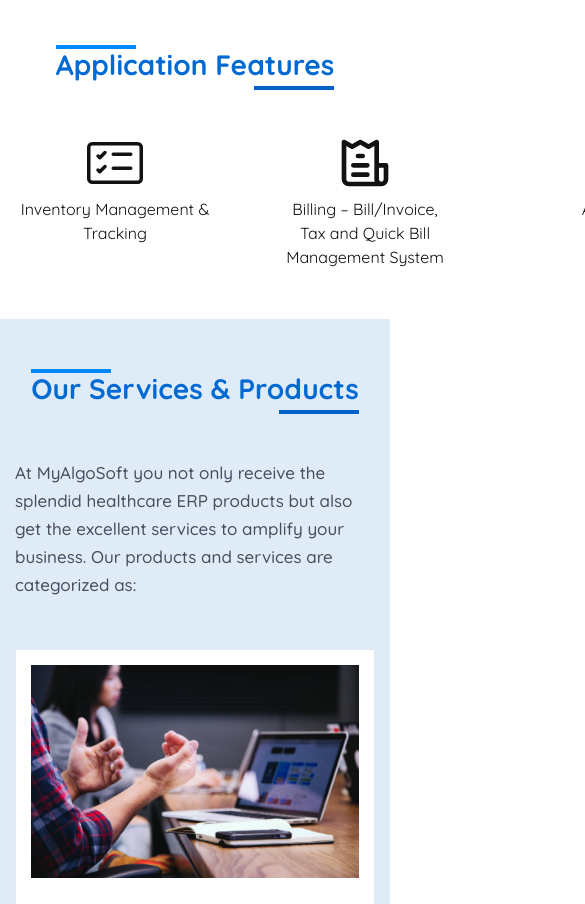
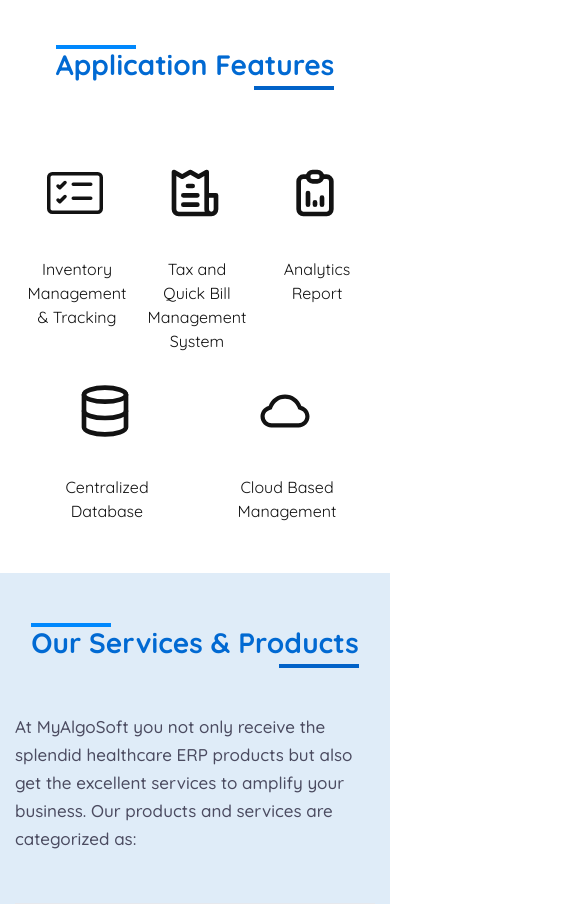
Before and after one commit to AJITSINHSolanki/website_2024, a Next.js app: page / in a window 390 px wide. Shown: the part 5760-6664 px from the top of the page, 585 px wide, since content can reach past the window. Built offline with nearby package versions, Linux system fonts and the light colour scheme.

Commit message:
Features - Made Responsive

```diff
--- a/src/components/features/index.js
+++ b/src/components/features/index.js
@@ -39,11 +39,10 @@ const Features = () => {
           </p>
         </div>
 
-        <div style={{ marginTop: '50px', marginBottom: '50px' }}>
-          <div style={{ display: 'flex', gap: '50px' }}>
-            <div style={{ alignItems: 'center' }}>
-              <div style={{ width: '200px', textAlign: 'center' }}>
-                <span>
+
+        <div class="featureContainer">
+          <div class="box-container">
+            <div class="box"><span>
                   <svg
                     fill="currentColor"
                     viewBox="0 0 16 16"
@@ -53,17 +52,11 @@ const Features = () => {
                     <path d="M14.5 3a.5.5 0 01.5.5v9a.5.5 0 01-.5.5h-13a.5.5 0 01-.5-.5v-9a.5.5 0 01.5-.5h13zm-13-1A1.5 1.5 0 000 3.5v9A1.5 1.5 0 001.5 14h13a1.5 1.5 0 001.5-1.5v-9A1.5 1.5 0 0014.5 2h-13z" />
                     <path d="M7 5.5a.5.5 0 01.5-.5h5a.5.5 0 010 1h-5a.5.5 0 01-.5-.5zm-1.496-.854a.5.5 0 010 .708l-1.5 1.5a.5.5 0 01-.708 0l-.5-.5a.5.5 0 11.708-.708l.146.147 1.146-1.147a.5.5 0 01.708 0zM7 9.5a.5.5 0 01.5-.5h5a.5.5 0 010 1h-5a.5.5 0 01-.5-.5zm-1.496-.854a.5.5 0 010 .708l-1.5 1.5a.5.5 0 01-.708 0l-.5-.5a.5.5 0 01.708-.708l.146.147 1.146-1.147a.5.5 0 01.708 0z" />
                   </svg>
-                </span>
-              </div>
-
-              <div style={{ width: '200px', textAlign: 'center' }}>
-                <p>Inventory Management & </p>
-                <p>Tracking</p>
-              </div>
-            </div>
-            <div style={{ alignItems: 'center' }}>
-              <div style={{ width: '200px', textAlign: 'center' }}>
-                <span>
+                </span></div>
+            <div class="box-text">Inventory Management & Tracking</div>
+          </div>
+          <div class="box-container">
+            <div class="box"><span>
                   <svg
                     data-name="Layer 1"
                     viewBox="0 0 24 24"
@@ -73,17 +66,11 @@ const Features = () => {
                   >
                     <path d="M13 16H7a1 1 0 000 2h6a1 1 0 000-2zm-4-6h2a1 1 0 000-2H9a1 1 0 000 2zm12 2h-3V3a1 1 0 00-.5-.87 1 1 0 00-1 0l-3 1.72-3-1.72a1 1 0 00-1 0l-3 1.72-3-1.72a1 1 0 00-1 0A1 1 0 002 3v16a3 3 0 003 3h14a3 3 0 003-3v-6a1 1 0 00-1-1zM5 20a1 1 0 01-1-1V4.73l2 1.14a1.08 1.08 0 001 0l3-1.72 3 1.72a1.08 1.08 0 001 0l2-1.14V19a3 3 0 00.18 1zm15-1a1 1 0 01-2 0v-5h2zm-7-7H7a1 1 0 000 2h6a1 1 0 000-2z" />
                   </svg>
-                </span>
-              </div>
-
-              <div style={{ width: '200px', textAlign: 'center' }}>
-                <p>Billing – Bill/Invoice, </p>
-                <p> Tax and Quick Bill Management System</p>
-              </div>
-            </div>
-            <div style={{ alignItems: 'center' }}>
-              <div style={{ width: '200px', textAlign: 'center' }}>
-                <span>
+                </span></div>
+            <div class="box-text">Tax and Quick Bill Management System</div>
+          </div>
+          <div class="box-container">
+            <div class="box"><span>
                   <svg
                     fill="none"
                     stroke="currentColor"
@@ -99,17 +86,11 @@ const Features = () => {
                     <path d="M11 3 H13 A2 2 0 0 1 15 5 V5 A2 2 0 0 1 13 7 H11 A2 2 0 0 1 9 5 V5 A2 2 0 0 1 11 3 z" />
                     <path d="M9 17v-5M12 17v-1M15 17v-3" />
                   </svg>
-                </span>
-              </div>
-
-              <div style={{ width: '200px', textAlign: 'center' }}>
-                <p>Analytics </p>
-                <p> Report</p>
-              </div>
-            </div>
-            <div style={{ alignItems: 'center' }}>
-              <div style={{ width: '200px', textAlign: 'center' }}>
-                <span>
+                </span></div>
+            <div class="box-text">Analytics Report</div>
+          </div>
+          <div class="box-container">
+            <div class="box"><span>
                   <svg
                     fill="none"
                     stroke="currentColor"
@@ -124,17 +105,11 @@ const Features = () => {
                     <path d="M21 12c0 1.66-4 3-9 3s-9-1.34-9-3" />
                     <path d="M3 5v14c0 1.66 4 3 9 3s9-1.34 9-3V5" />
                   </svg>
-                </span>
-              </div>
-
-              <div style={{ width: '200px', textAlign: 'center' }}>
-                <p>Centralized </p>
-                <p> Database</p>
-              </div>
-            </div>
-            <div style={{ alignItems: 'center' }}>
-              <div style={{ width: '200px', textAlign: 'center' }}>
-                <span>
+                </span></div>
+            <div class="box-text">Centralized Database</div>
+          </div>
+          <div class="box-container">
+            <div class="box"><span>
                   <svg
                     viewBox="0 0 1024 1024"
                     fill="currentColor"
@@ -143,15 +118,10 @@ const Features = () => {
                   >
                     <path d="M811.4 418.7C765.6 297.9 648.9 212 512.2 212S258.8 297.8 213 418.6C127.3 441.1 64 519.1 64 612c0 110.5 89.5 200 199.9 200h496.2C870.5 812 960 722.5 960 612c0-92.7-63.1-170.7-148.6-193.3zm36.3 281a123.07 123.07 0 01-87.6 36.3H263.9c-33.1 0-64.2-12.9-87.6-36.3A123.3 123.3 0 01140 612c0-28 9.1-54.3 26.2-76.3a125.7 125.7 0 0166.1-43.7l37.9-9.9 13.9-36.6c8.6-22.8 20.6-44.1 35.7-63.4a245.6 245.6 0 0152.4-49.9c41.1-28.9 89.5-44.2 140-44.2s98.9 15.3 140 44.2c19.9 14 37.5 30.8 52.4 49.9 15.1 19.3 27.1 40.7 35.7 63.4l13.8 36.5 37.8 10c54.3 14.5 92.1 63.8 92.1 120 0 33.1-12.9 64.3-36.3 87.7z" />
                   </svg>
-                </span>
-              </div>
+                </span></div>
+            <div class="box-text">Cloud Based Management</div>
+          </div>
 
-              <div style={{ width: '200px', textAlign: 'center' }}>
-                <p>Cloud Based </p>
-                <p>Management </p>
-              </div>
-            </div>
-          </div>
         </div>
       </div>
     </div>
--- a/src/styles/globals.css
+++ b/src/styles/globals.css
@@ -1661,6 +1661,38 @@ a {
   position: relative;
 }
 
+
+.featureContainer  {
+  display: flex;
+  flex-wrap: wrap;
+  justify-content: space-around;
+  margin: 20px auto;
+  max-width: 800px;
+}
+.box-container {
+  text-align: center;
+}
+.box {
+  display: inline-block;
+  border-radius: 10px;
+  padding: 20px;
+  box-sizing: border-box;
+  margin: 10px;
+  text-align: center;
+}
+.box-text {
+  margin-top: 10px;
+  width: 100px;
+  margin-left: 10px;
+}
+
+
+@media screen and (max-width: 768px) {
+  .box {
+    display: block;
+  }
+}
+
 .custio-feature-grid .journeys svg {
   position: absolute;
   bottom: -6px;
```
